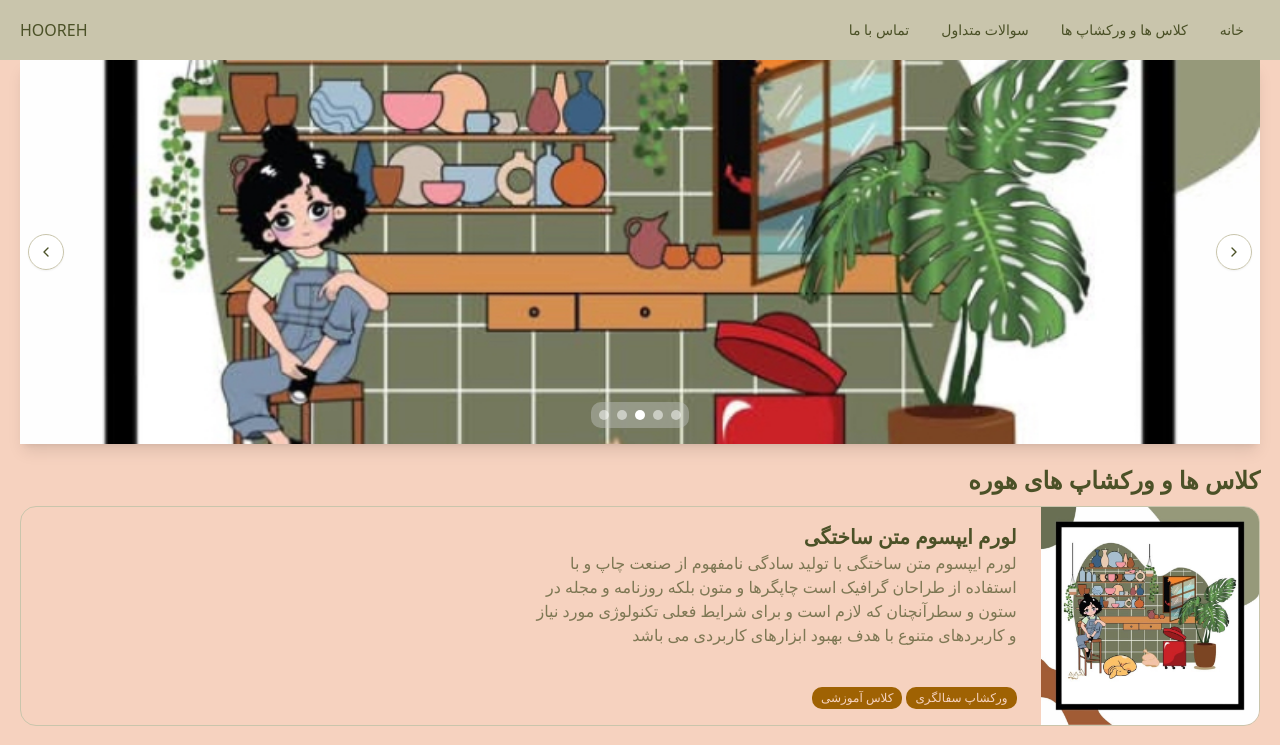
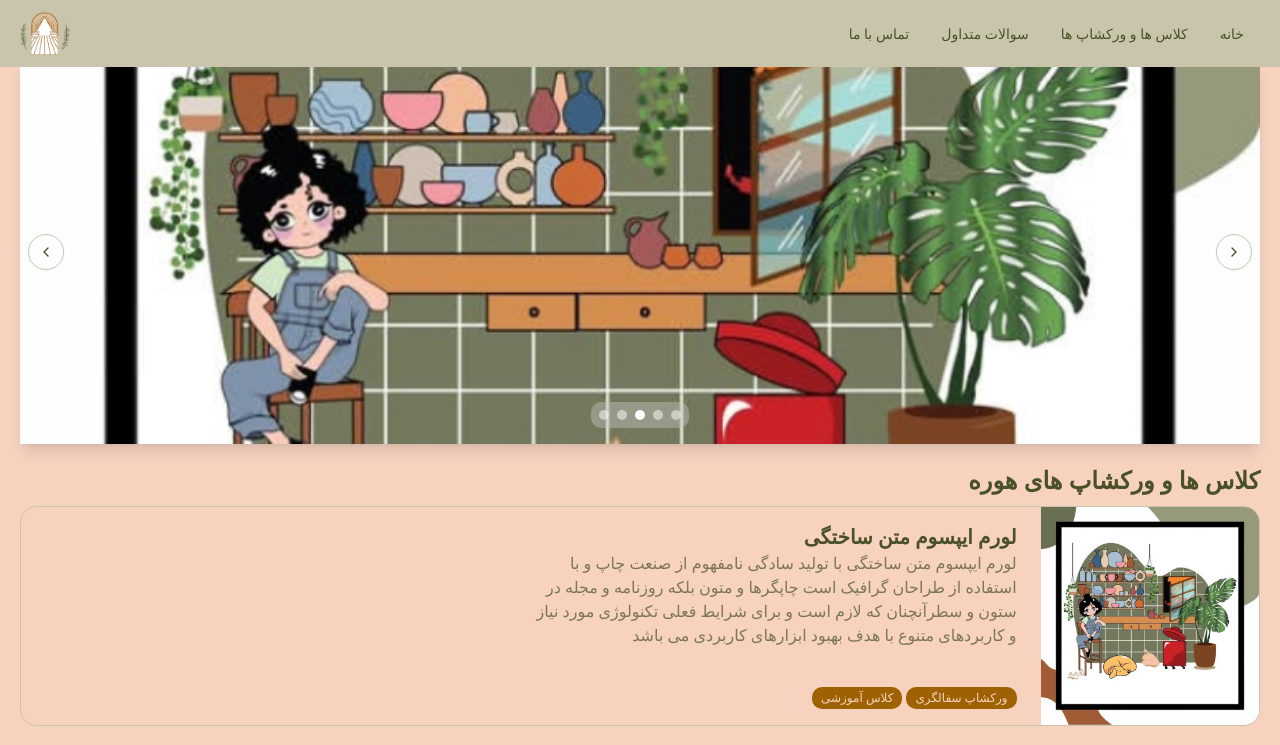
Before and after one commit to hossein-jorfi/hooreh-studio, a Next.js app: page / in a window 1280 px wide. Shown: the top 745 px of the page. Built offline with nearby package versions, Linux system fonts and the light colour scheme.

Commit message:
main logo

```diff
--- a/components/shared/main-logo.tsx
+++ b/components/shared/main-logo.tsx
@@ -1,5 +1,11 @@
+import Image from "next/image";
+
 const MainLogo = () => {
-  return <div>HOOREH</div>;
+  return (
+    <div className="">
+      <Image src="/images/logo.png" alt="logo" width={50} height={0} />
+    </div>
+  );
 };
 
 export default MainLogo;
```
Also changed, not shown: public/images/logo.png (added).
